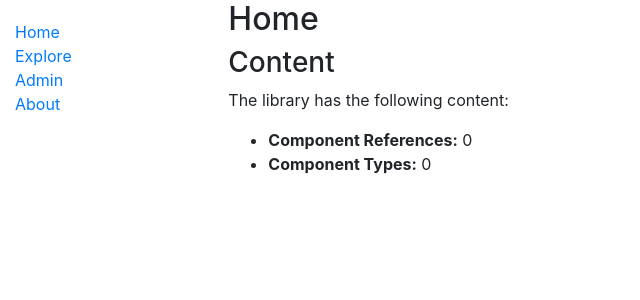
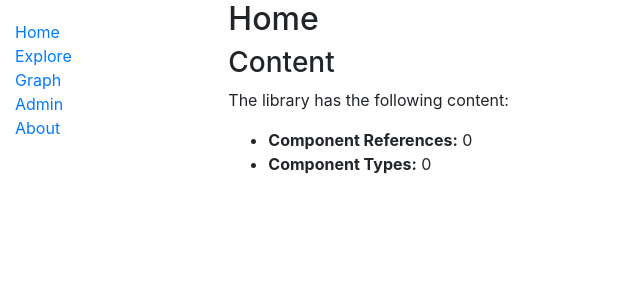
Before and after one commit to Patarimi/rf-soa, a Django app: page /techno/ in a window 1280 px wide. Shown: the top 300 px of the page, without its empty margins (0-640 px from the left). Run offline with Django 3.2, Linux system fonts and the light colour scheme; data that the repository does not hold is empty; some libraries are stand-ins or nearby versions.

Commit message:
Adding graph to menu

```diff
--- a/techno/templates/base_generic.html
+++ b/techno/templates/base_generic.html
@@ -16,6 +16,7 @@
            <ul class="sidebar-nav">
                <li><a href="{% url 'index' %}">Home</a></li>
                <li><a href="{% url 'explore' %}">Explore</a></li>
+               <li><a href="{% url 'graph' %}">Graph</a></li>
                <li><a href="/admin">Admin</a></li>
                <li><a href="">About</a></li>
            </ul>
--- a/techno/views.py
+++ b/techno/views.py
@@ -4,7 +4,6 @@ from techno.models import Components_Type, Component, Key_Perf
 from .forms import GraphFrom
 from bokeh.plotting import figure
 from bokeh.embed import components
-from bokeh.models import HoverTool
 
 def index(request):
     context = {
@@ -61,6 +60,7 @@ def graph(request):
             title = comp_type.name,
             x_axis_label=x_axis.name,
             y_axis_label=y_axis.name,
+            x_axis_type="log",
             )
         data_set = Component.objects.filter(comp_type_id = type_id).values_list('key_perf')
         x_value, y_value = [], []
@@ -72,13 +72,13 @@ def graph(request):
                 y_value.append(float(y))
             except KeyError:
                 pass
-        plot.circle(x_value, y_value, size=20, color="blue")
+        plot.circle(x_value, y_value, size=5, color="blue")
         script, div = components(plot)
         context = {
                    'script': script,
                    'div': div
                    }
     else:
-        form = GraphFrom(type_id='1')
+        form = GraphFrom(initial={'x_axis':3, 'y_axis':2}, type_id='1')
     context['form'] = form
     return render(request, "graph.html", context)
```
